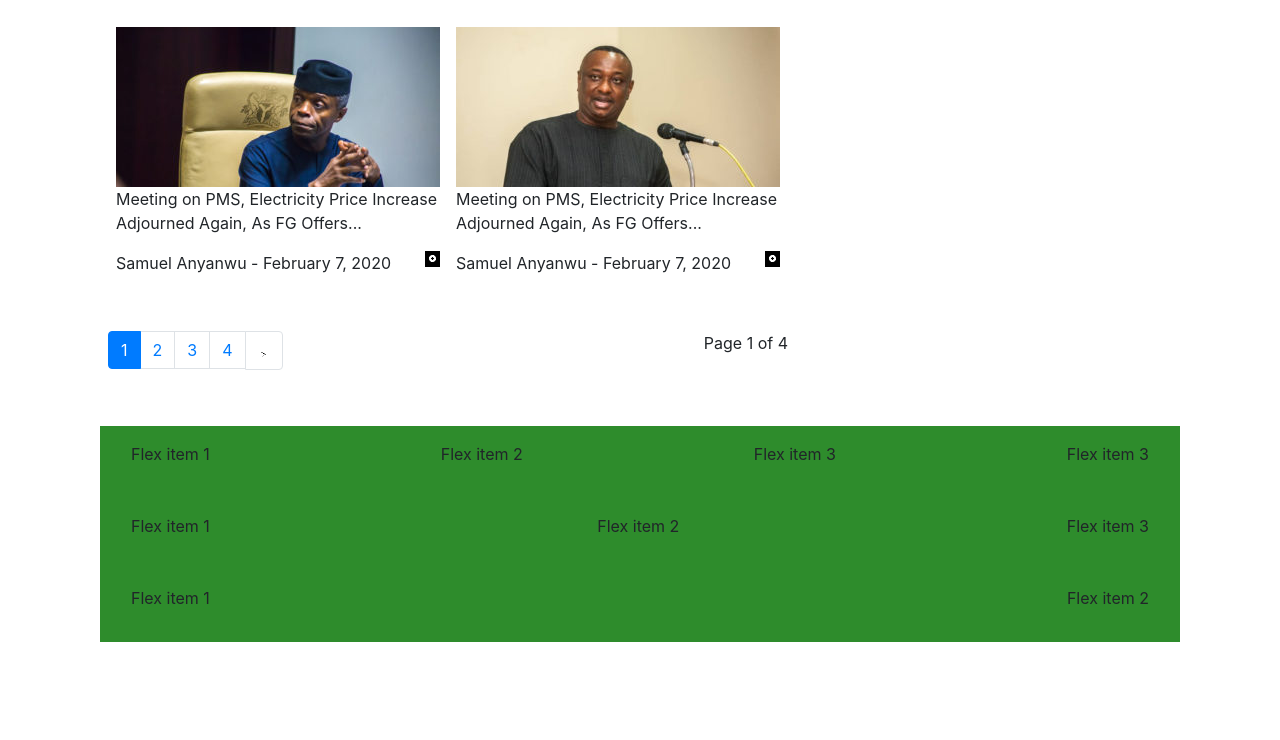
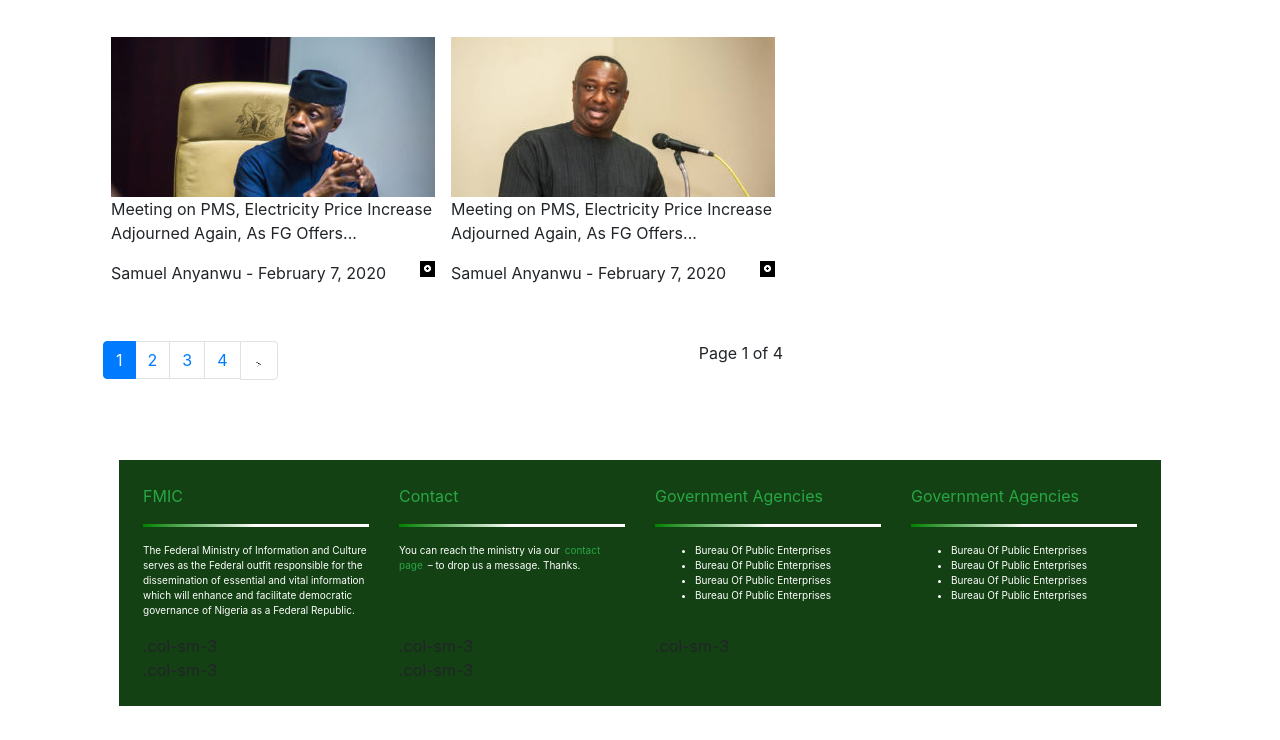
Before and after one commit to amie-nzie/min-lab, a plain HTML site: page index.html in a window 1280 px wide. Shown: the part 1511-2251 px from the top of the page. Before the commit the page ends 2169 px from the top, so only its background shows below. Drawn offline with nearby package versions, Linux system fonts and the light colour scheme.

Commit message:
new changes

```diff
--- a/index.html
+++ b/index.html
@@ -24,7 +24,7 @@
         <link rel="stylesheet" href="">
     </head>
     <body>
-      <div class="container">
+      <div style="width: 500; padding: 10px;" class="container">
 
         <div class="row bg-dark text-white m-3">
           <div class="col-md-6"></div>
@@ -268,11 +268,92 @@
   </div>
 
   <!-- Pagination -->
-  <div style="background-color: #2E8C2C;" class="container">
+  <div style="background-color: #134113; " class="contaner p-4 m-4 pt-4">
+  <div class="row">
+    <div class="col">
+      <p class="text-success">FMIC</p>
+      <hr style=" border: 0;
+      height: 3px;
+      background: white;
+      background-image: linear-gradient(to right, green, white, white);">
+      <p style="font-size: 10px;" class="text-white text-left">The Federal Ministry of Information and Culture serves as the Federal outfit responsible for the dissemination of essential and vital information which will enhance and facilitate democratic governance of Nigeria as a Federal Republic.</p>
+     </div>
+
+
+    <div class="col"> <p class="text-success">Contact</p>
+      <hr style=" border: 0;
+      height: 3px;
+      background: white;
+      background-image: linear-gradient(to right, green, white, white);">
+      <p style="font-size: 10px;" class="text-white text-left">You can reach the ministry via our <mark style="background-color:#134113;" class="text-success">contact page </mark> – to drop us a message. Thanks.</p>
+     </div>
+
+<div class="col">
+  <p class="text-success">Government Agencies</p>
+      <hr style=" border: 0;
+      height: 3px;
+      background: white;
+      background-image: linear-gradient(to right, green, white, white);">
+      <ul style="font-size: 10px;" class="text-white">
+        <li>
+          Bureau Of Public Enterprises
+        </li>
+        <li>
+          Bureau Of Public Enterprises
+        </li>
+        <li>
+          Bureau Of Public Enterprises
+        </li>
+        <li>
+          Bureau Of Public Enterprises
+        </li>
+      </ul>
+      </div>
+
+
+    <div class="col"><p class="text-success">Government Agencies</p>
+      <hr style=" border: 0;
+      height: 3px;
+      background: white;
+      background-image: linear-gradient(to right, green, white, white);">
+      <ul style="font-size: 10px;" class="text-white">
+        <li>
+          Bureau Of Public Enterprises
+        </li>
+        <li>
+          Bureau Of Public Enterprises
+        </li>
+        <li>
+          Bureau Of Public Enterprises
+        </li>
+        <li>
+          Bureau Of Public Enterprises
+        </li>
+      </ul>
+      </div></div>
+
+
+  <div class="row">
+    <div class="col-sm-3">.col-sm-3</div>
+    <div class="col-sm-3">.col-sm-3</div>
+    <div class="col-sm-3">.col-sm-3</div>
+   </div>
+
+   <div class="row">
+    <div class="col-sm-3">.col-sm-3</div>
+    <div class="col-sm-3">.col-sm-3</div>
+  </div>
+</div>
+  <!-- <div style="background-color: cc;" class="container">
     <div class="d-flex flex-column bd-highlight mb-3">
       <div class="p-2 bd-highlight">
         <div class="d-flex flex-row bd-highlight mb-3 justify-content-between">
-        <div class="p-2 bd-highlight">Flex item 1</div>
+        <div class="p-2 bd-highlight">
+          <p style="color: green;">FMIC</p>
+          <hr>
+          <p class="text-white">The Federal Ministry of Information and Culture serves as the Federal outfit responsible for the dissemination of essential and vital information which will enhance and facilitate democratic governance of Nigeria as a Federal Republic.</p>
+        </div>
+
         <div class="p-2 bd-highlight">Flex item 2</div>
         <div class="p-2 bd-highlight">Flex item 3</div>
         <div class="p-2 bd-highlight">Flex item 3</div>
@@ -291,7 +372,7 @@
           <div class="p-2 bd-highlight">Flex item 2</div>
         </div>
       </div>
-    </div>
+    </div> -->
 
     <!-- footer container -->
         </div>
```
